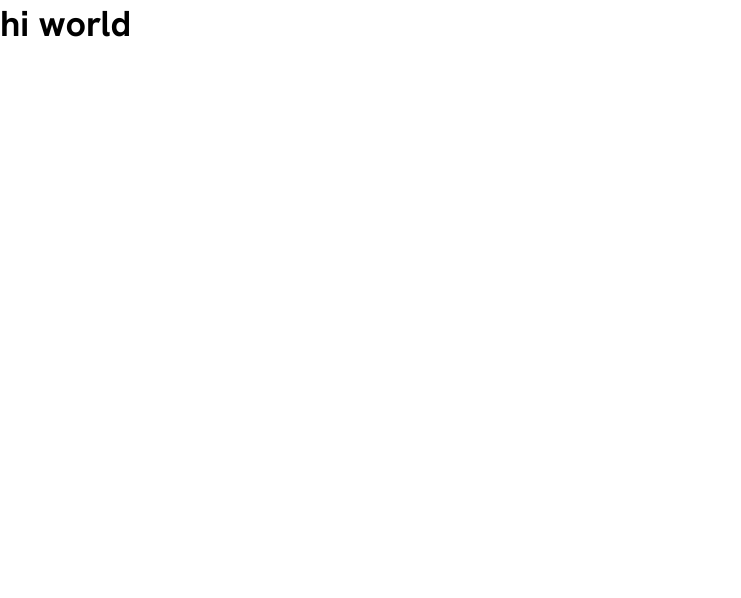
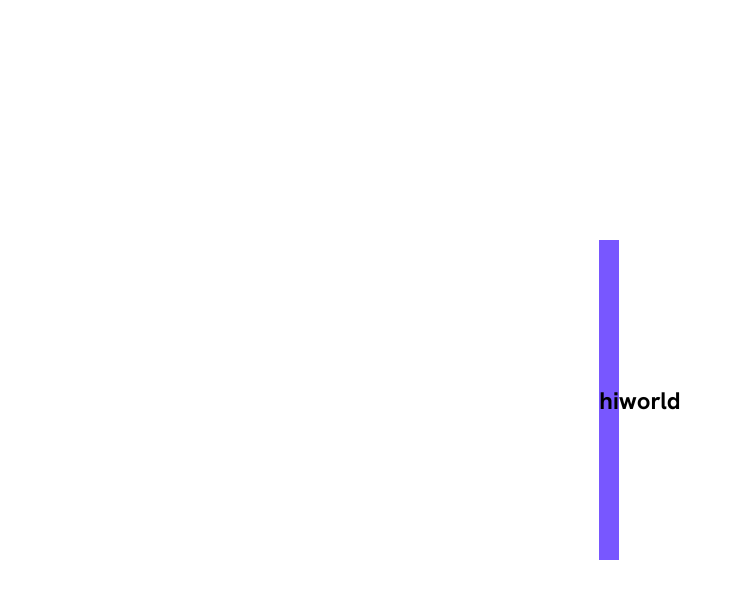
Before and after one commit to marialapc/frontend-mentor-03, a plain HTML site: page index.html in a window 1280 px wide. Shown: the whole page, without its empty margins (0-741 px from the left). Drawn offline with Linux system fonts and the light colour scheme.

Commit message:
first structure

```diff
--- a/index.html
+++ b/index.html
@@ -8,6 +8,15 @@
     <title>Frontend Mentor 03</title>
 </head>
 <body>
-    <h1>hi world</h1>
+   <main class="main is-align">
+   <section class="card is-align">
+    <div class="card__result is-align">
+        <h1>hi</h1>
+    </div>
+    <article class="card__content is-align">
+        <h2>world</h2>
+    </article>
+   </section>
+   </main>
 </body>
 </html>
--- a/styles/card.css
+++ b/styles/card.css
@@ -0,0 +1,10 @@
+.card{
+    max-width: 40rem;
+    height: 20rem;
+}
+
+.card__result{
+    width: 50%;
+    height: 100%;
+    background-color: var(--LightSlateBlue);
+}
--- a/styles/main.css
+++ b/styles/main.css
@@ -20,10 +20,17 @@
 
 @font-face {
   font-family: "hankenGrotesk";
-  src: url("../fonts/hankenGrotesk.ttf") format("truetype");
+  src: url("../assets/fonts/hankenGrotesk.ttf") format("truetype");
 }
 
 body {
-  font-size: 18px;
+  background-color: var(--White);
+  font-size: 16px;
   font-family: var(--fontPrimary);
 }
+
+.is-align {
+    display: flex;
+    align-items: center;
+    justify-content: center;
+  }
```
Also changed, not shown: assets/fonts/hankenGrotesk.ttf (renamed from fonts/hankenGrotesk.ttf), assets/images/icon-memory.svg (added), assets/images/icon-reaction.svg (added), assets/images/icon-verbal.svg (added), assets/images/icon-visual.svg (added).
